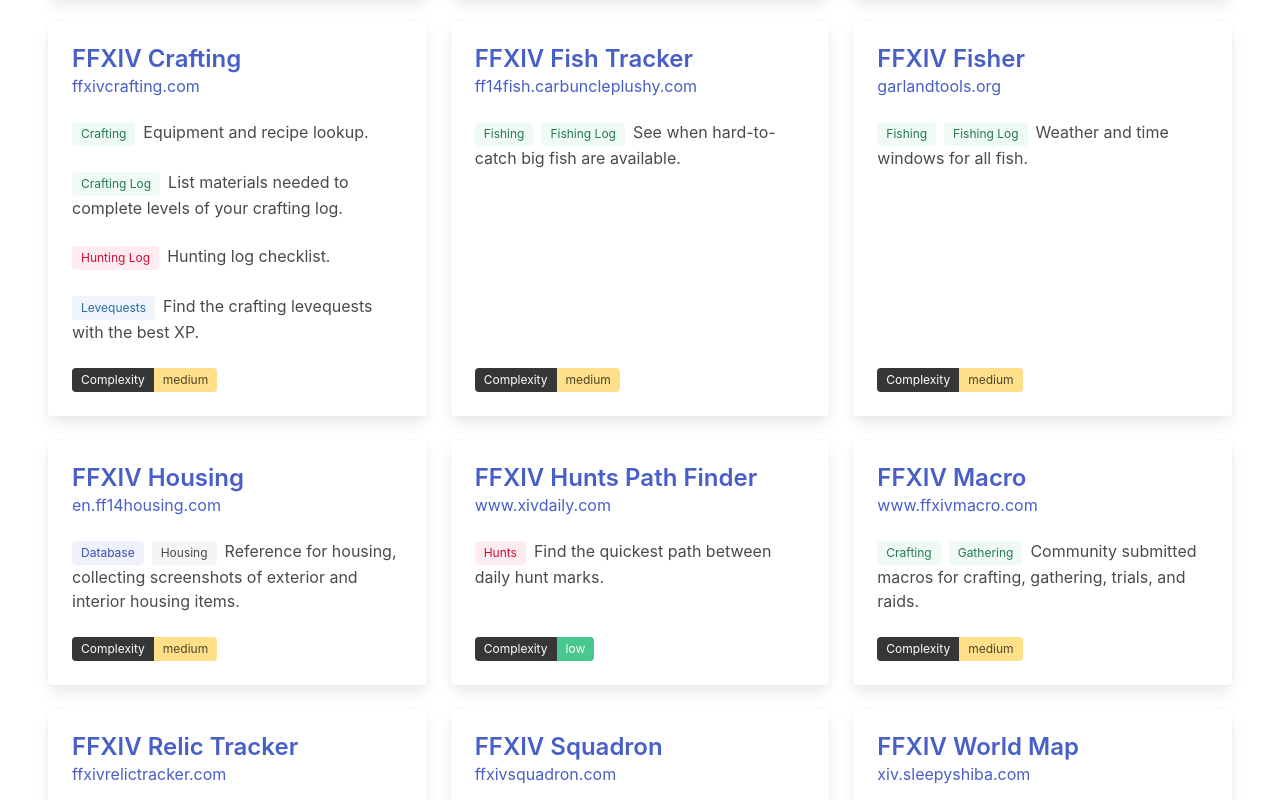
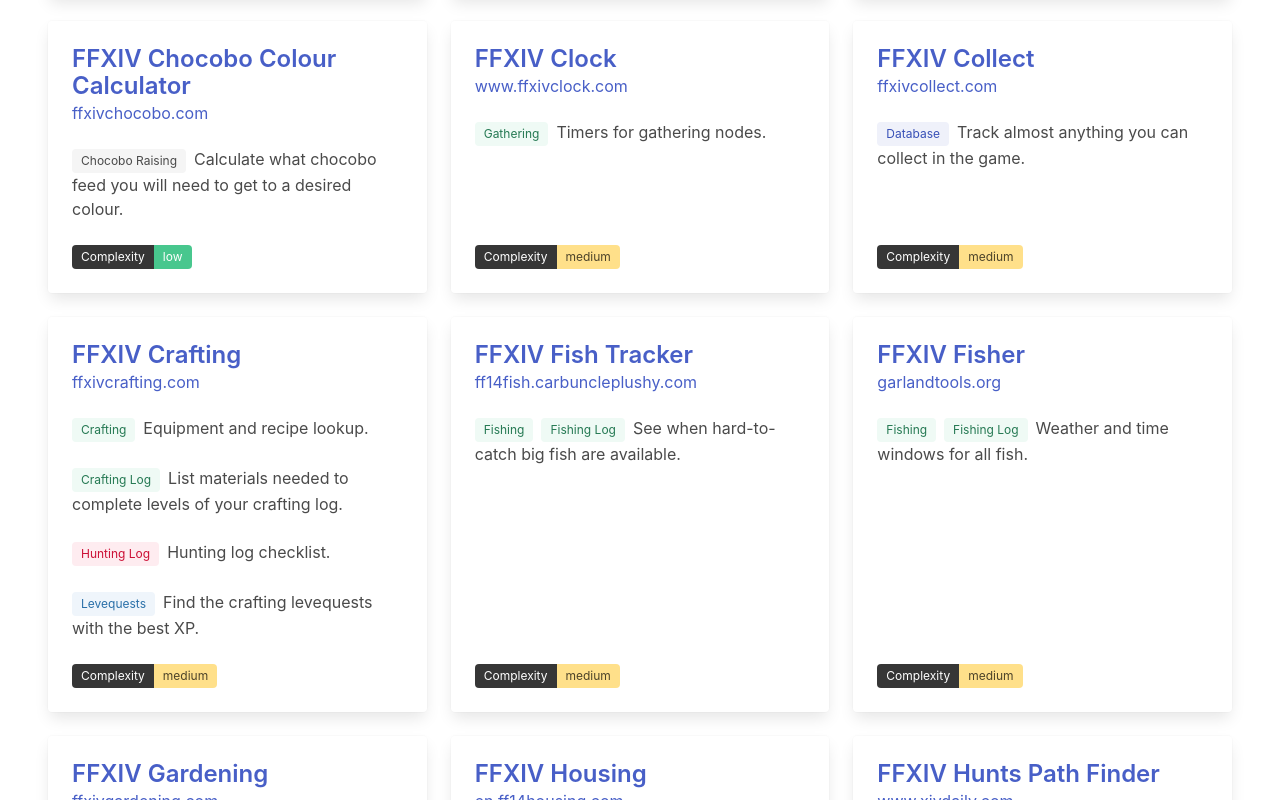
Before and after one commit to borntyping/ffxiv-signposts, a Vue app: page / in a window 1280 px wide. Shown: the part 1260-2060 px from the top of the page. Built offline with nearby package versions, Linux system fonts and the light colour scheme.

Commit message:
More signposts

```diff
--- a/src/definitions.ts
+++ b/src/definitions.ts
@@ -67,7 +67,7 @@
     cssClasses: ["is-link", "is-light"],
   }),
   factory.category({
-    name: "Dailies and Weeklies",
+    name: "Repeatable Quests",
     tags: [
       { id: "events", name: "Special Events" },
       { id: "daily", name: "Daily quests" },
@@ -80,9 +80,10 @@
   factory.category({
     name: "Disciples of War and Magic",
     tags: [
-      { id: "hunts", name: "Hunts" },
+      { id: "the-hunt", name: "The Hunt" },
       { id: "hunting-log", name: "Hunting Log" },
       { id: "fates", name: "FATEs" },
+      { id: "wondrous-tails", name: "Wondrous Tails" },
       { id: "pve-guide", name: "PvE Guides" },
       { id: "pvp-guide", name: "PvP Guides" },
     ],
@@ -96,6 +97,7 @@
       { id: "fishing", name: "Fishing" },
       { id: "crafting-log", name: "Crafting Log" },
       { id: "fishing-log", name: "Fishing Log" },
+      { id: "ocean-fishing", name: "Ocean Fishing" },
     ],
     cssClasses: ["is-success", "is-light"],
   }),
@@ -115,6 +117,7 @@
       { id: "fashion-report", name: "Fashion Report" },
       { id: "gates", name: "GATEs" },
       { id: "lord-of-verminion", name: "Lord of Verminion" },
+      { id: "mini-cactpot", name: "Mini Cactpot" },
       { id: "triple-triad", name: "Triple Triad" },
     ],
     cssClasses: ["is-light", "is-warning"],
@@ -122,6 +125,7 @@
   factory.category({
     name: "Other activities",
     tags: [
+      { id: "gardening", name: "Gardening" },
       { id: "glamour", name: "Glamour" },
       { id: "housing", name: "Housing" },
       { id: "chocobo-raising", name: "Chocobo Raising" },
--- a/src/signposts.ts
+++ b/src/signposts.ts
@@ -80,7 +80,7 @@
         text: "Timers for gathering nodes.",
       },
       { tags: ["fishing", "fishing-log"], text: "Timers for big fish." },
-      { tags: ["hunts"], text: "Timers for hunt targets." },
+      { tags: ["the-hunt"], text: "Timers for hunt targets." },
       { tags: ["gates"], text: "Timers for upcoming GATEs." },
     ],
     complexity: "medium",
@@ -179,7 +179,7 @@
     name: "Faloop!",
     link: "https://faloop.app/",
     desc: [
-      { tags: ["hunts"], text: "Availability windows for hunting targets." },
+      { tags: ["the-hunt"], text: "Availability windows for hunting targets." },
       { tags: ["fates"], text: "Availability windows for FATES." },
     ],
     complexity: "high",
@@ -281,7 +281,7 @@
     link: "http://heavenswhere.com/",
     desc: [
       { tags: ["maps"], text: "Maps for every zone from Heavensward onwards." },
-      { tags: ["hunts"], text: "Hunt target map markers." },
+      { tags: ["the-hunt"], text: "Hunt target map markers." },
       { tags: ["sightseeing-log"], text: "Sightseeing log map markers." },
       { tags: ["aether-currents"], text: "Aether currents map markers." },
       { tags: ["treasure-maps"], text: "Treasure map markers." },
@@ -373,29 +373,29 @@
     desc: [
       {
         tags: ["relics"],
-        text: "Track progress towards collecting relics."
+        text: "Track progress towards collecting relics.",
       },
       {
         tags: ["crafting"],
-        text: "Links to Teamcraft lists for all crafted relics."
-      }
+        text: "Links to Teamcraft lists for all crafted relics.",
+      },
     ],
-    complexity: "medium"
+    complexity: "medium",
   }),
   Signpost.create({
     name: "FFXIVHunt",
     link: "https://ffxivhunt.com/index.php",
     desc: [
       {
-        tags: ["hunts"],
+        tags: ["the-hunt"],
         text: "Detailed information about all hunt marks.",
       },
       {
-        tags: ["hunts"],
+        tags: ["the-hunt"],
         text: "Find the quickest path between daily hunt marks.",
       },
     ],
-    complexity: "medium"
+    complexity: "medium",
   }),
   Signpost.create({
     name: "Sightseeing Log Helper",
@@ -406,7 +406,7 @@
         text: "Displays when sightseeing locations will be active.",
       },
     ],
-    complexity: "low"
+    complexity: "low",
   }),
   Signpost.create({
     name: "Universalis",
@@ -417,17 +417,114 @@
         text: "Crowdsourced marketboard prices.",
       },
     ],
-    complexity: "high"
+    complexity: "high",
   }),
   Signpost.create({
     name: "FFXIV Hunts Path Finder",
     link: "https://www.xivdaily.com/en/hunts/shb",
     desc: [
       {
-        tags: ["hunts"],
+        tags: ["the-hunt"],
         text: "Find the quickest path between daily hunt marks.",
       },
     ],
-    complexity: "low"
+    complexity: "low",
+  }),
+  Signpost.create({
+    name: "u/kaiyoko",
+    link: "https://www.reddit.com/user/kaiyoko/",
+    desc: [
+      {
+        tags: ["fashion-report"],
+        text: "Weekly guides on getting 100pts or 80pts in Fashion Report.",
+      },
+    ],
+    complexity: "low",
+  }),
+  Signpost.create({
+    name: "FFXIV Cactpot Solver",
+    link: "https://super-aardvark.github.io/yuryu/",
+    desc: [
+      {
+        tags: ["mini-cactpot"],
+        text: "Solver for Mini Cactpot.",
+      },
+    ],
+    complexity: "low",
+  }),
+  Signpost.create({
+    name: "Cactpot Solver",
+    link: "https://www.thewordfinder.com/cactpot-solver/",
+    desc: [
+      {
+        tags: ["mini-cactpot"],
+        text: "Solver for Mini Cactpot.",
+      },
+    ],
+    complexity: "low",
+  }),
+
+  Signpost.create({
+    name: "FFXIV Clock",
+    link: "https://www.ffxivclock.com/",
+    desc: [
+      {
+        tags: ["gathering"],
+        text: "Timers for gathering nodes.",
+      },
+    ],
+    complexity: "medium",
+  }),
+  Signpost.create({
+    name: "FFXIV Gardening",
+    link: "https://ffxivgardening.com/",
+    desc: [
+      {
+        tags: ["guide", "housing", "gardening"],
+        text: "Gardening theory-crafting and guides including crossbreeding diagrams.",
+      },
+      {
+        tags: ["database", "housing", "gardening"],
+        text: "Database of seeds.",
+      },
+    ],
+    complexity: "high",
+  }),
+  Signpost.create({
+    name: "XIV Status",
+    link: "https://xivstatus.com/",
+    desc: [
+      {
+        tags: ["events"],
+        text: "Third-party server status page.",
+      },
+    ],
+  }),
+  Signpost.create({
+    name: "Lulu's Tools",
+    link: "https://ffxiv.pf-n.co",
+    desc: [
+      {
+        tags: ["chocobo-raising"],
+        text: "Calculator for Chocobo colours.",
+      },
+      {
+        tags: ["mini-cactpot"],
+        text: "Solver for Mini Cactpot.",
+      },
+      {
+        tags: ["ocean-fishing"],
+        text: "Schedule for upcoming ocean fishing voyages.",
+      },
+      {
+        tags: ["weather"],
+        text: "Schedule and predictions for weather in Eorzea.",
+      },
+      {
+        tags: ["wondrous-tails"],
+        text: "Calculator for Wondrous Tails.",
+      },
+    ],
+    complexity: "low",
   }),
 ];
--- a/vite.config.ts
+++ b/vite.config.ts
@@ -5,11 +5,15 @@
 
 // https://vitejs.dev/config/
 export default defineConfig({
-  base: "/ffxiv-signposts/",
   plugins: [vue()],
   resolve: {
     alias: {
       "@": fileURLToPath(new URL("./src", import.meta.url)),
     },
   },
+  server: {
+    watch: {
+      usePolling: true,
+    },
+  },
 });
```
